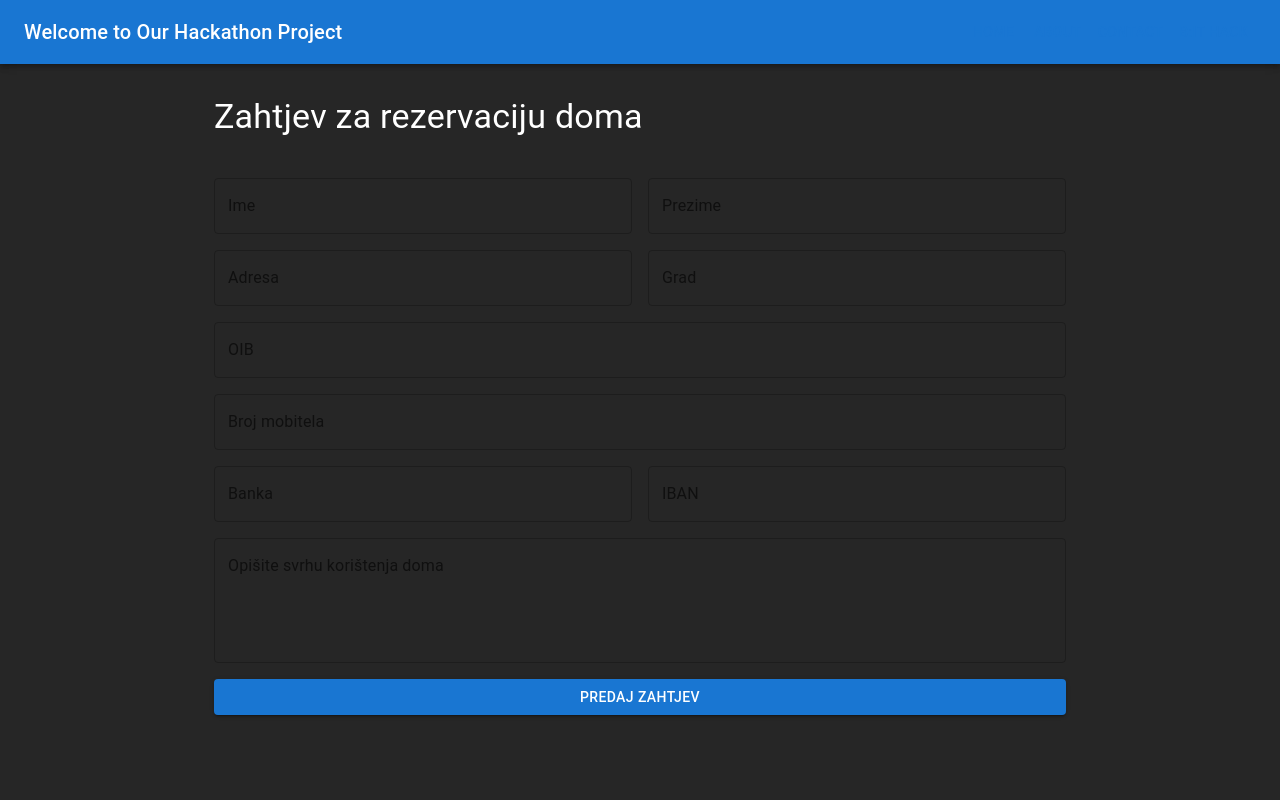
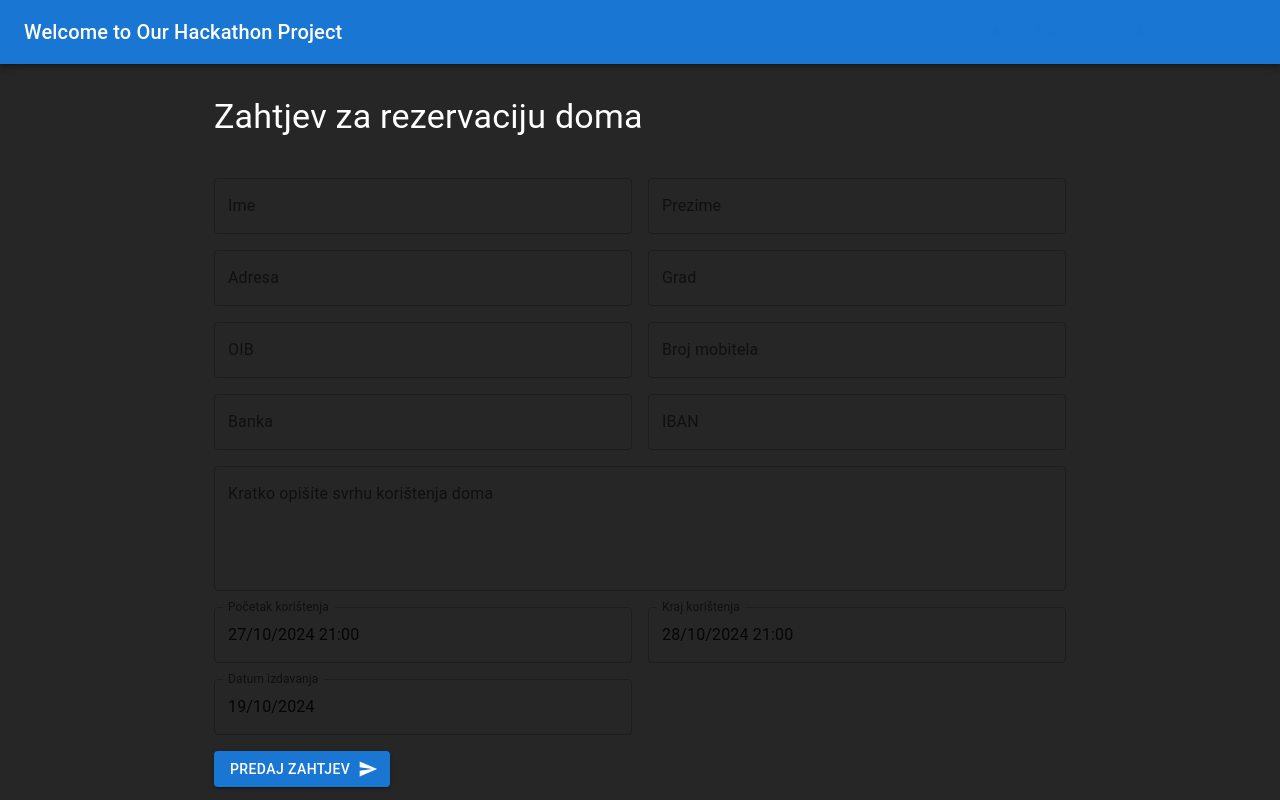
Before and after one commit to samuellucic/bit-hackathon-public, a Next.js app in the folder client/: page /reserve in a window 1280 px wide. Built offline with nearby package versions, Linux system fonts and the light colour scheme.

Commit message:
date and datetime fields

```diff
--- a/client/package.json
+++ b/client/package.json
@@ -14,9 +14,11 @@
     "@hookform/resolvers": "^3.9.0",
     "@mui/icons-material": "^6.1.4",
     "@mui/material": "^6.1.4",
+    "@mui/x-date-pickers": "^7.21.0",
     "@reduxjs/toolkit": "^2.2.0",
     "axios": "^1.7.7",
     "classnames": "^2.5.1",
+    "dayjs": "^1.11.13",
     "next": "14.2.15",
     "react": "^18",
     "react-dom": "^18",
--- a/client/src/app/(pages)/reserve/page.tsx
+++ b/client/src/app/(pages)/reserve/page.tsx
@@ -1,39 +1,70 @@
-"use client";
+'use client';
 
 import React from 'react';
-import { useForm } from 'react-hook-form';
+import { Controller, useForm } from 'react-hook-form';
 import { zodResolver } from '@hookform/resolvers/zod';
 import { z } from 'zod';
 import { TextField, Button, Box, Container, Typography, Grid } from '@mui/material';
+import { DatePicker, DateTimePicker, LocalizationProvider } from '@mui/x-date-pickers';
+import SendIcon from '@mui/icons-material/Send';
+import dayjs from 'dayjs';
+import { AdapterDayjs } from '@mui/x-date-pickers/AdapterDayjs';
+import 'dayjs/locale/en-gb';
+dayjs.locale('en-gb');
 
-const mandatoryFieldMessage = "Polje je obavezno";
+const mandatoryFieldMessage = 'Polje je obavezno';
 
-const schema = z.object({
+const schema = z
+  .object({
     firstName: z.string().min(1, mandatoryFieldMessage),
     lastName: z.string().min(1, mandatoryFieldMessage),
     address: z.string().min(1, mandatoryFieldMessage),
     city: z.string().min(1, mandatoryFieldMessage),
     oib: z.string().min(1, mandatoryFieldMessage),
-    mobilePhone: z
-        .string()
-        .regex(/^\d+$/, 'Broj mobitela mora sadržavati samo brojeve'),
+    mobilePhone: z.string().regex(/^\d+$/, 'Broj mobitela mora sadržavati samo brojeve'),
     bank: z.string().min(1, mandatoryFieldMessage),
     iban: z
       .string()
       .min(15, 'IBAN mora sadržavati najmanje 15 znakova')
       .max(34, 'IBAN može sadržavati najviše 34 znakova'),
     purpose: z.string().min(1, mandatoryFieldMessage),
-});
-
+    dateOfIssue: z.date().refine((date) => !isNaN(date.getTime()), mandatoryFieldMessage),
+    timeFrom: z.date().refine((date) => !isNaN(date.getTime()), mandatoryFieldMessage),
+    timeTo: z.date().refine((date) => !isNaN(date.getTime()), mandatoryFieldMessage),
+  })
+  .refine((data) => (data.timeFrom && data.timeTo ? data.timeTo > data.timeFrom : true), {
+    message: 'Početak korištenja mora biti prije kraja korištenja',
+    path: ['timeTo'],
+  })
+  .refine(
+    (data) => {
+      if (data.dateOfIssue && data.timeTo) {
+        const dateOfIssue = dayjs(data.dateOfIssue);
+        const timeTo = dayjs(data.timeTo);
+        return timeTo.diff(dateOfIssue, 'day') >= 8;
+      }
+      return true;
+    },
+    {
+      message: 'Datum izdavanja mora biti najmanje 8 dana prije datuma početka korištenja',
+      path: ['dateOfIssue'],
+    }
+  );
 type FormData = z.infer<typeof schema>;
 
-const FormPage: React.FC = () => {
+const Page = () => {
   const {
     register,
     handleSubmit,
+    control,
     formState: { errors },
   } = useForm<FormData>({
     resolver: zodResolver(schema),
+    defaultValues: {
+      dateOfIssue: dayjs().toDate(),
+      timeFrom: dayjs().add(1, 'hour').startOf('hour').add(8, 'day').toDate(),
+      timeTo: dayjs().add(1, 'hour').startOf('hour').add(9, 'day').toDate(),
+    },
   });
 
   const onSubmit = (data: FormData) => {
@@ -41,9 +72,10 @@ const FormPage: React.FC = () => {
   };
 
   return (
+    <LocalizationProvider dateAdapter={AdapterDayjs}>
       <Container maxWidth="md">
         <Box sx={{ mt: 4 }}>
-                <Typography variant="h4" gutterBottom style={{marginBottom: "40px"}}>
+          <Typography variant="h4" gutterBottom style={{ marginBottom: '40px' }}>
             Zahtjev za rezervaciju doma
           </Typography>
           <form onSubmit={handleSubmit(onSubmit)}>
@@ -86,7 +118,7 @@ const FormPage: React.FC = () => {
                 />
               </Grid>
 
-                        <Grid item xs={12}>
+              <Grid item xs={12} sm={6}>
                 <TextField
                   fullWidth
                   label="OIB"
@@ -96,7 +128,7 @@ const FormPage: React.FC = () => {
                 />
               </Grid>
 
-                        <Grid item xs={12}>
+              <Grid item xs={12} sm={6}>
                 <TextField
                   fullWidth
                   label="Broj mobitela"
@@ -128,7 +160,7 @@ const FormPage: React.FC = () => {
               <Grid item xs={12}>
                 <TextField
                   fullWidth
-                                label="Opišite svrhu korištenja doma"
+                  label="Kratko opišite svrhu korištenja doma"
                   multiline
                   rows={4}
                   {...register('purpose')}
@@ -137,8 +169,80 @@ const FormPage: React.FC = () => {
                 />
               </Grid>
 
+              <Grid item xs={12} sm={6}>
+                <Controller
+                  name="timeFrom"
+                  control={control}
+                  render={({ field }) => (
+                    <DateTimePicker
+                      label="Početak korištenja"
+                      value={field.value ? dayjs(field.value) : null}
+                      onChange={(newValue) => {
+                        field.onChange(newValue ? newValue.toDate() : null);
+                      }}
+                      format="DD/MM/YYYY HH:mm"
+                      slotProps={{
+                        textField: {
+                          fullWidth: true,
+                          error: !!errors.timeFrom,
+                          helperText: errors.timeFrom?.message,
+                        },
+                      }}
+                    />
+                  )}
+                />
+              </Grid>
+
+              <Grid item xs={12} sm={6}>
+                <Controller
+                  name="timeTo"
+                  control={control}
+                  render={({ field }) => (
+                    <DateTimePicker
+                      label="Kraj korištenja"
+                      value={field.value ? dayjs(field.value) : null}
+                      onChange={(newValue) => {
+                        field.onChange(newValue ? newValue.toDate() : null);
+                      }}
+                      format="DD/MM/YYYY HH:mm"
+                      slotProps={{
+                        textField: {
+                          fullWidth: true,
+                          error: !!errors.timeTo,
+                          helperText: errors.timeTo?.message,
+                        },
+                      }}
+                    />
+                  )}
+                />
+              </Grid>
+
+              <Grid item xs={12} sm={6}>
+                <Controller
+                  name="dateOfIssue"
+                  control={control}
+                  render={({ field }) => (
+                    <DatePicker
+                      label="Datum izdavanja"
+                      value={field.value ? dayjs(field.value) : null}
+                      onChange={(newValue) => {
+                        field.onChange(newValue ? newValue.toDate() : null);
+                      }}
+                      format="DD/MM/YYYY"
+                      slotProps={{
+                        textField: {
+                          fullWidth: true,
+                          error: !!errors.dateOfIssue,
+                          helperText: errors.dateOfIssue?.message,
+                        },
+                      }}
+                    />
+                  )}
+                />
+              </Grid>
+
               <Grid item xs={12}>
-                            <Button type="submit" variant="contained" color="primary" fullWidth>
+                <Button type="submit" variant="contained" color="primary" endIcon={<SendIcon />}>
                   Predaj zahtjev
                 </Button>
               </Grid>
@@ -146,7 +250,8 @@ const FormPage: React.FC = () => {
           </form>
         </Box>
       </Container>
+    </LocalizationProvider>
   );
 };
 
-export default FormPage;
+export default Page;
```
Also changed, not shown: 1 other file (tests, documents, lock files or other folders). Lines whose indentation alone changed are shown as unchanged.
